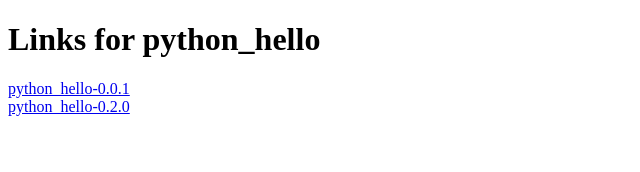
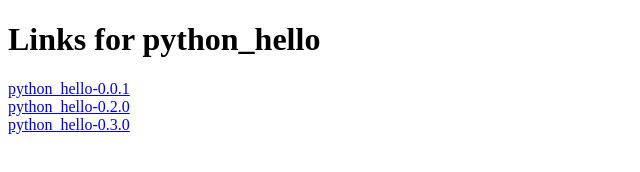
Before and after one commit to src-d/pypi-on-github-indexer, a plain HTML site: page docs/python-hello/index.html in a window 1280 px wide. Shown: the whole page, without its empty margins (0-640 px from the left). Drawn offline with Linux system fonts and the light colour scheme.

Commit message:
Update index for python-hello
Signed-off-by: Travis CI User <travis@example.org>

```diff
--- a/docs/python-hello/index.html
+++ b/docs/python-hello/index.html
@@ -7,5 +7,6 @@
 <h1>Links for python_hello</h1>
 <a href="git+https://github.com/rporres/python_hello_world@v0.0.1#egg=python_hello-0.0.1" data-requires-python="&gt;=3.6.0">python_hello-0.0.1</a><br/>
 <a href="git+https://github.com/rporres/python_hello_world@v0.2.0#egg=python_hello-0.2.0" data-requires-python="&gt;=3.6.0">python_hello-0.2.0</a><br/>
+<a href="git+https://github.com/rporres/python_hello_world@v0.3.0#egg=python_hello-0.3.0" data-requires-python="&gt;=3.6.0">python_hello-0.3.0</a><br/>
 </body>
 </html>
```
